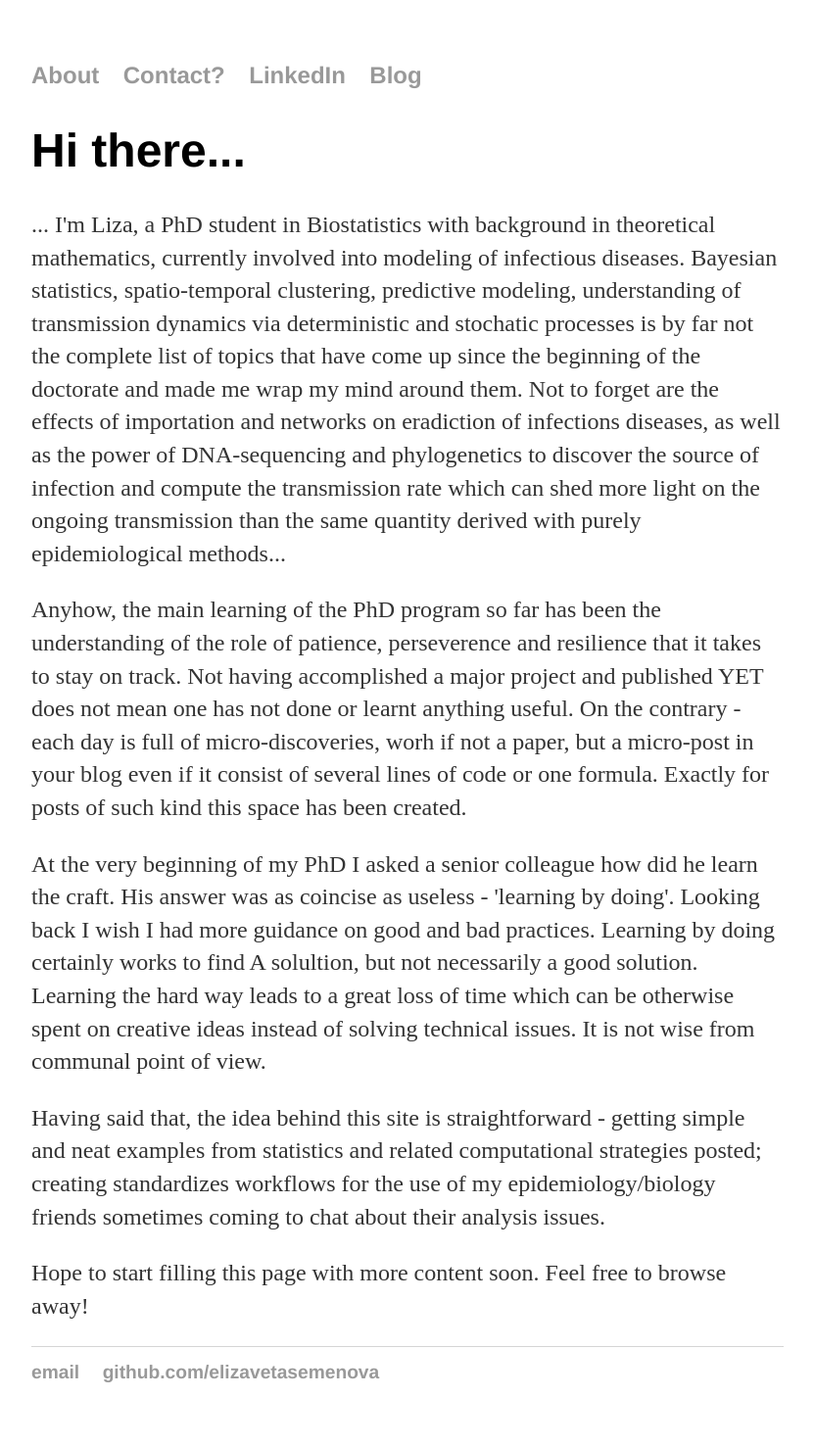
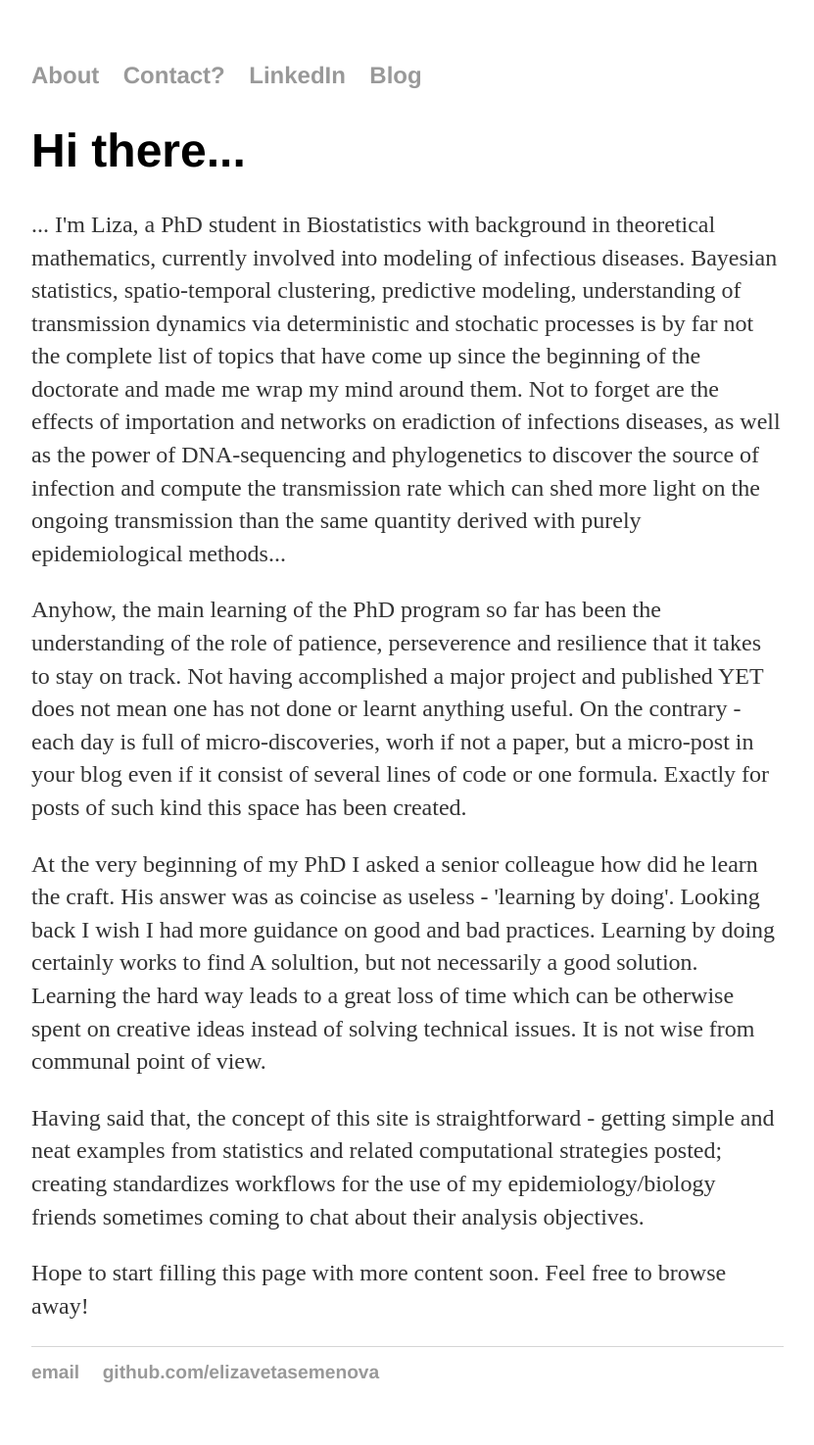
Before and after one commit to elizavetasemenova/elizavetasemenova.github.io, a Jekyll site: the page built from index.html, in a window 1280 px wide. Shown: the whole page at 98% size, without its empty margins (224-1055 px from the left). Built offline with Jekyll 4.4.1, drawn with Linux system fonts in a browser that asks for light colours.

Commit message:
Update index.html

```diff
--- a/index.html
+++ b/index.html
@@ -28,9 +28,9 @@ title: Liza Semenova, statistician in progress
 		communal point of view.
 
 
-        <p>Having said that, the idea behind this site is straightforward - getting simple and neat examples from statistics
+        <p>Having said that, the concept of this site is straightforward - getting simple and neat examples from statistics
 		and related computational strategies posted; creating standardizes workflows for the use of my epidemiology/biology
-		friends sometimes coming to chat about their analysis issues.</p>
+		friends sometimes coming to chat about their analysis objectives.</p>
 
 	 <p>Hope to start filling this page with more content soon. Feel free to browse away! </p>
 
```
